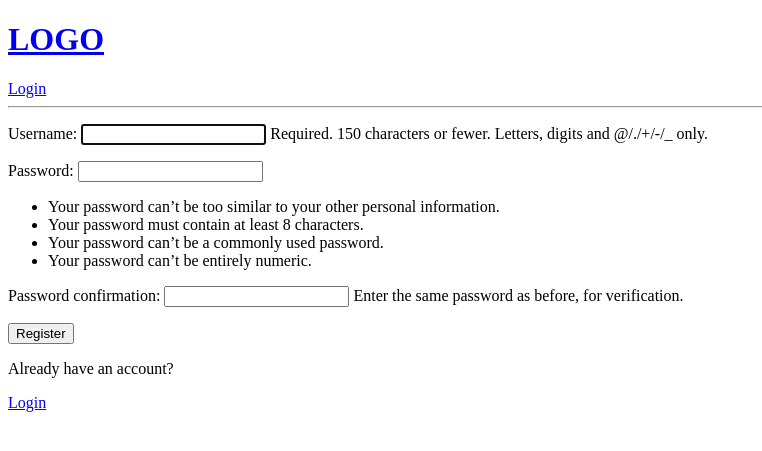
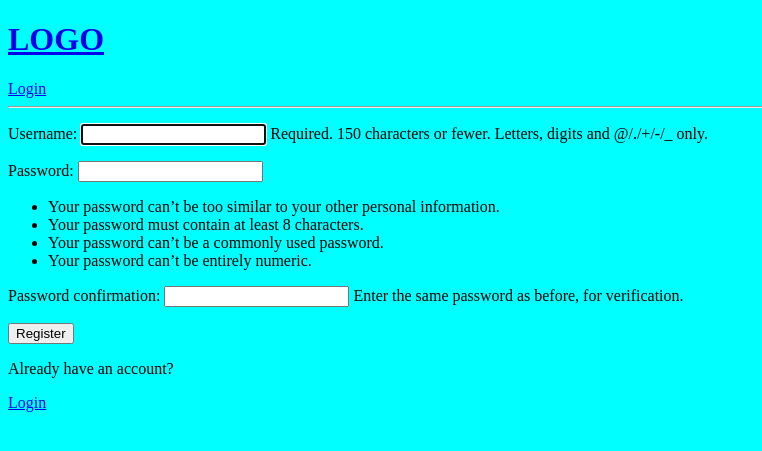
Before and after one commit to Jkig/habit, a Django app: page /register/ in a window 1280 px wide. Shown: the top 451 px of the page, without its empty margins (0-762 px from the left). Run offline with Django 4.2, Linux system fonts and the light colour scheme.

Commit message:
everything, final commit

```diff
--- a/habit/settings.py
+++ b/habit/settings.py
@@ -125,6 +125,12 @@ USE_TZ = True
 
 STATIC_URL = "static/"
 
+STATICFILES_DIRS = [
+    BASE_DIR / 'static'
+]
+
+# STATIC_ROOT =
+
 # Default primary key field type
 # https://docs.djangoproject.com/en/4.1/ref/settings/#default-auto-field
 
--- /dev/null
+++ b/static/styles/main.css
@@ -0,0 +1,3 @@
+body{
+    background-color: aqua;
+}
--- a/templates/main.html
+++ b/templates/main.html
@@ -1,10 +1,12 @@
 <!DOCTYPE html>
+{% load static %}
 <html lang="en">
 <head>
     <meta charset="UTF-8">
     <meta http-equiv="X-UA-Compatible" content="IE=edge">
     <meta name="viewport" content="width=device-width, initial-scale=1.0">
     <title>Habit Tracking</title>
+    <link rel="stylesheet" type="text/css" media="screen" href="{% static 'styles/main.css' %}">
 </head>
 <body>
     {% include 'navbar.html' %}
@@ -12,7 +14,7 @@
     {% if messages %}
     <ul class="messages">
         {% for message in messages %}
-            <li></li>{{ message }}</li>
+            <li>{{ message }}</li>
         {% endfor %}
     </ul>
     {% endif %}
```
Also changed, not shown: db.sqlite3, 5 other files.
